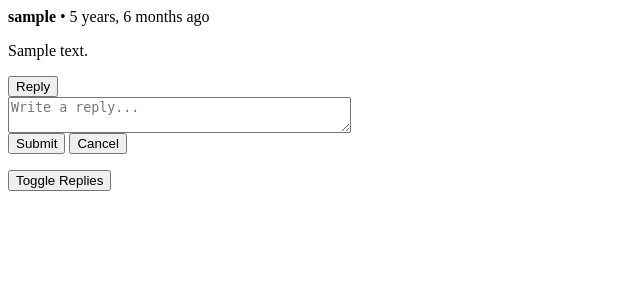
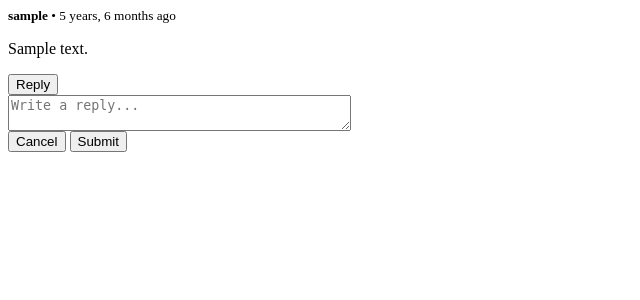
Before and after one commit to Balamurugan-Testpress/askhub, a Django app: template community/templates/comments/_comment.html in a window 1280 px wide. Shown: the top 300 px of the page, without its empty margins (0-640 px from the left). Run offline with Django 4.2, Linux system fonts and the light colour scheme; the template is opened without the code that fills it: values that come from a table or form of the project are taken from there, others are empty; tables that the repository leaves empty hold one stand-in row (values such as "Sample post"); some libraries are stand-ins or nearby versions.

Commit message:
refactor: nested comments UI

```diff
--- a/community/templates/comments/_comment.html
+++ b/community/templates/comments/_comment.html
@@ -1,38 +1,47 @@
 {% load widget_tweaks %}
 {% load humanize %}
-<div class="ps-4 border-start border-2 border-secondary ms-{{ depth|default:0 }}">
+<div style="margin-left: {{ depth|default:0 }}px"
+     class="border-start border-2 ps-3 mb-4">
   <div class="py-2">
     <div class="d-flex justify-content-between align-items-center mb-1">
-      <div class="text-muted small">
+      <small class="text-muted">
         <strong>{{ comment.author.username }}</strong>
         • {{ comment.created_at|naturaltime }}
+      </small>
     </div>
-    </div>
-    <p class="mb-2">{{ comment.content }}</p>
-    <button class="btn btn-sm btn-outline-secondary"
+    <p class="mb-2">{{ comment.content|linebreaksbr }}</p>
+    <div class="mb-2"></div>
+    <div class="mb-2">
+      <button class="btn btn-sm btn-outline-primary me-2"
               type="button"
               onclick="this.nextElementSibling.classList.toggle('d-none')">
         <i class="bi bi-reply"></i> Reply
       </button>
-    <form method="post" class="d-none mt-y mb-4">
+      <form method="post" class="card card-body d-none mt-2 border-0 shadow-sm">
         {% csrf_token %}
         <input type="hidden" name="parent_comment_id" value="{{ comment.id }}">
         <div class="mb-2">
           {% render_field comment_form.content class="form-control" rows="2" placeholder="Write a reply..." %}
         </div>
-      <button type="submit" class="btn btn-sm btn-primary">Submit</button>
+        <div class="d-flex justify-content-end">
           <button type="button"
                   class="btn btn-sm btn-link"
                   onclick="this.closest('form').classList.add('d-none')">Cancel</button>
-      <br>
+          <button type="submit" class="btn btn-sm btn-success ms-2">Submit</button>
+        </div>
       </form>
-    <button class="btn  btn-sm btn-outline-secondary"
+    </div>
+    {% if comment.replies.exists %}
+      <button class="btn btn-sm btn-outline-secondary mb-2"
               type="button"
-            onclick="this.nextElementSibling.classList.toggle('d-none')">Toggle Replies</button>
-    <div class="mt-2">
+              onclick="this.nextElementSibling.classList.toggle('d-none')">
+        <i class="bi bi-chat-dots"></i> Toggle Replies ({{ comment.replies.count }})
+      </button>
+      <div class="">
         {% for reply in comment.replies.all %}
-        {% include "comments/_comment.html" with comment=reply depth=depth|add:"6" %}
+          {% include "comments/_comment.html" with comment=reply depth=depth|add:"14" comment_form=comment_form comment_vote_map=comment_vote_map %}
         {% endfor %}
       </div>
+    {% endif %}
   </div>
 </div>
```
Lines whose indentation alone changed are shown as unchanged.
